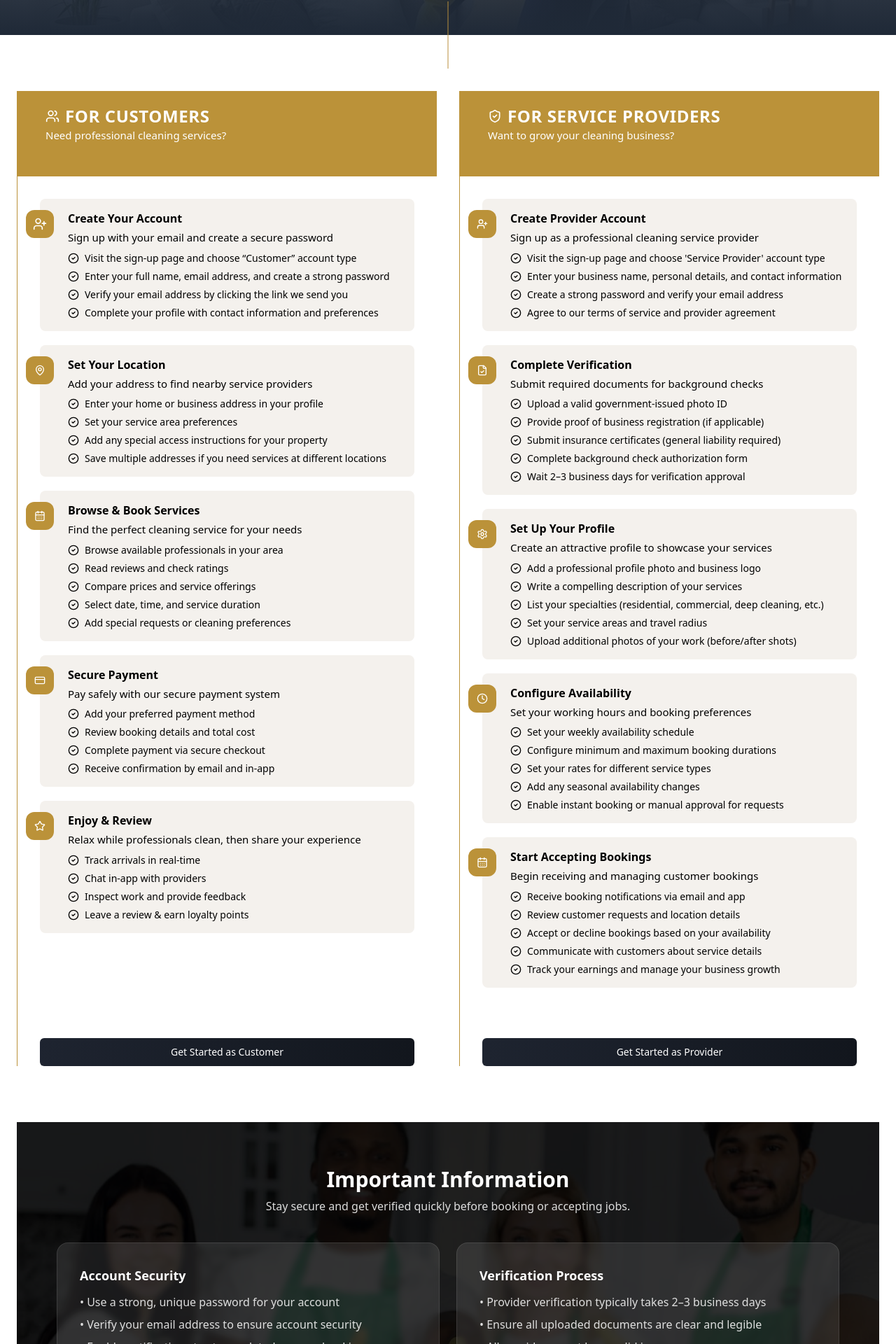
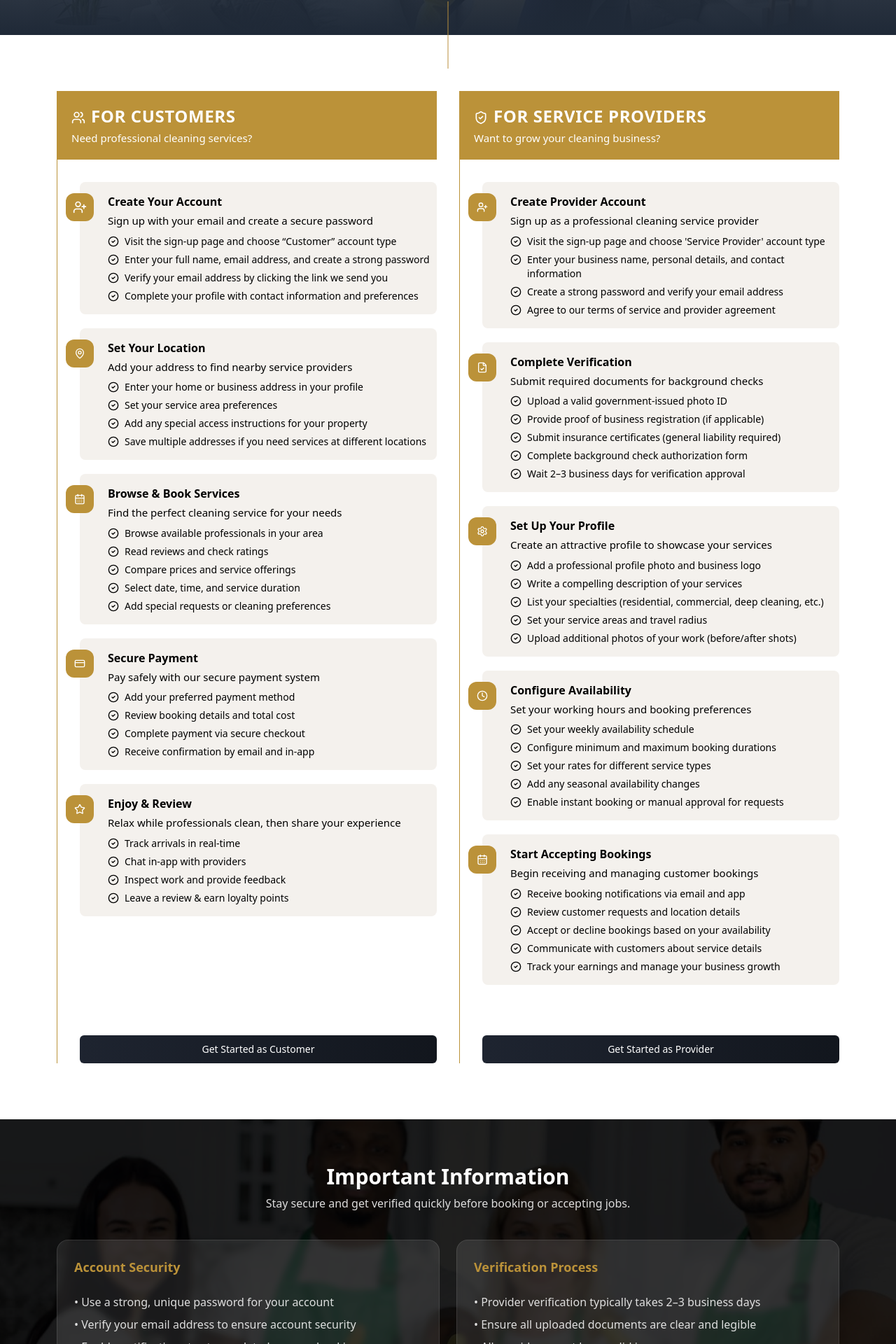
Before and after one commit to madhutechwarehut-pixel/crownstandard-frontend, a Next.js app: page /how-to-get-started in a window 1280 px wide. Shown: the part 462-2382 px from the top of the page at 70% size. Built offline with nearby package versions, Linux system fonts and the light colour scheme.

Commit message:
07.10.2025
Fixed the design and the responsive for Home & Get Started Page

```diff
--- a/app/(home)/how-to-get-started/page.tsx
+++ b/app/(home)/how-to-get-started/page.tsx
@@ -72,24 +72,25 @@ export default function HowToGetStartedPage() {
                 page="Getting Started Guide"
             />
             <div className="px-6 py-10 pb-0 mx-auto max-w-7xl">
+                <div className="container">
                     {/* Two main cards */}
                     <div className="grid grid-cols-1 gap-6 mt-10 mb-20 md:grid-cols-2 lg:gap-8">
                         {/* Customers */}
                         <section className="overflow-hidden border-l-[1px] border-l-[#BB9239] bg-card text-card-foreground relative">
                             {/* Gold label bar */}
-                        <div className="px-5 py-3 text-white md:px-10 md:py-5 bg-[#BB9239]">
+                            <div className="px-2 lg:px-5 py-3 text-white md:px-4 md:py-5 bg-[#BB9239]">
                                 <div className="flex items-center gap-2">
                                     <Users className="w-5 h-5 shrink-0" />
-                                <span className="uppercase tracking-wide font-semibold text-[12px] md:text-2xl">
+                                    <span className="uppercase tracking-wide font-semibold text-[12px] md:text-xl lg:text-2xl mb-1">
                                         For Customers
                                     </span>
                                 </div>
-                            <p className="text-[15px] text-muted-foreground mb-6 md:mb-7">
+                                <p className="text-[15px] text-muted-foreground">
                                     Need professional cleaning services?
                                 </p>
                             </div>
 
-                        <div className="p-6 mb-20 md:p-8">
+                            <div className="p-6 mb-20 md:p-8 md:pr-0">
 
                                 <ol className="space-y-4 md:space-y-5">
                                     {/* 1 */}
@@ -214,7 +215,7 @@ export default function HowToGetStartedPage() {
                                 </ol>
 
                             </div>
-                        <div className="absolute bottom-0 w-full p-6 pb-0 md:p-8 md:pb-0">
+                            <div className="absolute bottom-0 w-full p-6 pb-0 md:p-8 md:pb-0 md:pr-0">
                                 <CTAButton size="lg" variant="primaryGradient" className="w-full mt-7">
                                     Get Started as Customer
                                 </CTAButton>
@@ -224,19 +225,19 @@ export default function HowToGetStartedPage() {
                         {/* Providers */}
                         <section className="overflow-hidden border-l-[1px] border-l-[#BB9239] bg-card text-card-foreground relative">
                             {/* Gold label bar */}
-                        <div className="px-5 py-3 text-white md:px-10 md:py-5 bg-[#BB9239]">
+                            <div className="px-2 lg:px-5 py-3 text-white md:px-4 md:py-5 bg-[#BB9239]">
                                 <div className="flex items-center gap-2">
                                     <ShieldCheck className="w-5 h-5 shrink-0" />
-                                <span className="uppercase tracking-wide font-semibold text-[12px] md:text-2xl">
+                                    <span className="uppercase tracking-wide font-semibold text-[12px] md:text-xl lg:text-2xl mb-1">
                                         For Service Providers
                                     </span>
                                 </div>
-                            <p className="text-[15px] text-muted-foreground mb-6 md:mb-7">
+                                <p className="text-[15px] text-muted-foreground">
                                     Want to grow your cleaning business?
                                 </p>
                             </div>
 
-                        <div className="p-6 mb-20 md:p-8">
+                            <div className="p-6 mb-20 md:p-8 md:pr-0">
 
                                 <ol className="space-y-4 md:space-y-5">
                                     {/* 1 */}
@@ -354,14 +355,15 @@ export default function HowToGetStartedPage() {
                                     </li>
                                 </ol>
                             </div>
-                        <div className="absolute bottom-0 w-full p-6 pb-0 md:pb-0 md:p-8">
+                            <div className="absolute bottom-0 w-full p-6 pb-0 md:pb-0 md:p-8 md:pr-0">
                                 <CTAButton size="lg" variant="primaryGradient" className="w-full mt-7">
                                     Get Started as Provider
                                 </CTAButton>
                             </div>
                         </section>
                     </div>
-
+                </div>
+            </div>
 
                 {/* Important info strip */}
                 <section className="relative py-12 overflow-hidden text-white sm:py-14 md:py-16">
@@ -380,7 +382,7 @@ export default function HowToGetStartedPage() {
 
                     <div className="container">
                         <div className="max-w-4xl mx-auto text-center">
-                            <h2 className="text-2xl font-extrabold md:text-3xl">
+                            <h2 className="text-2xl font-bold md:text-3xl">
                                 Important Information
                             </h2>
                             <p className="mt-2 text-sm md:text-base text-white/85">
@@ -391,8 +393,8 @@ export default function HowToGetStartedPage() {
                         {/* info cards grid */}
                         <div className="grid gap-6 mt-10 sm:grid-cols-2">
                             {/* Account Security */}
-                            <div className="p-6 border rounded-2xl bg-white/10 backdrop-blur-sm border-white/10 md:p-8">
-                                <h3 className="text-lg font-semibold">Account Security</h3>
+                            <div className="p-4 border rounded-2xl bg-white/10 backdrop-blur-sm border-white/10 md:p-6">
+                                <h3 className="text-lg font-semibold text-[#BB9239] md-4 md:mb-6">Account Security</h3>
                                 <ul className="mt-3 space-y-2 text-sm text-left md:text-base text-white/85">
                                     <li>• Use a strong, unique password for your account</li>
                                     <li>• Verify your email address to ensure account security</li>
@@ -401,8 +403,8 @@ export default function HowToGetStartedPage() {
                             </div>
 
                             {/* Verification Process */}
-                            <div className="p-6 border rounded-2xl bg-white/10 backdrop-blur-sm border-white/10 md:p-8">
-                                <h3 className="text-lg font-semibold">Verification Process</h3>
+                            <div className="p-4 border rounded-2xl bg-white/10 backdrop-blur-sm border-white/10 md:p-6">
+                                <h3 className="text-lg font-semibold text-[#BB9239] md-4 md:mb-6">Verification Process</h3>
                                 <ul className="mt-3 space-y-2 text-sm text-left md:text-base text-white/85">
                                     <li>• Provider verification typically takes 2–3 business days</li>
                                     <li>• Ensure all uploaded documents are clear and legible</li>
@@ -416,7 +418,7 @@ export default function HowToGetStartedPage() {
 
                 <FAQSection/>
                 <BottomCTA />
-            </div>
+
         </>
     );
 }
--- a/components/BannerSection.tsx
+++ b/components/BannerSection.tsx
@@ -20,13 +20,13 @@ export default function BannerSection({ title, subtitle, imageUrl, page }: Banne
         </nav>
 
         {/* title */}
-        <h1 className="mt-3 text-2xl font-extrabold md:text-4xl lg:text-5xl drop-shadow-md">
+        <h1 className="mt-3 text-2xl font-bold md:text-4xl lg:text-5xl drop-shadow-md">
           {title}
         </h1>
 
         {/* subtitle */}
         {subtitle && (
-          <p className="max-w-3xl mx-auto mt-4 text-sm leading-relaxed text-white/85 sm:text-base md:text-lg">
+          <p className="max-w-3xl mx-auto lg:mt-4 text-sm lg:text-lg leading-relaxed text-white/85 sm:text-base">
             {subtitle}
           </p>
         )}
--- a/components/BottomCTA.tsx
+++ b/components/BottomCTA.tsx
@@ -24,9 +24,9 @@ export default function BottomCTA() {
                     />
 
                     {/* Content row */}
-                    <div className="relative z-10 flex flex-col items-center gap-8 px-6 py-8 pb-0 sm:px-8 sm:py-10 868:flex-row 868:items-end 868:justify-between 868:gap-10 868:pl-24 868:pr-10 868:py-14 sm:pb-0 sm:justify-center sm:items-center">
+                    <div className="relative z-10 flex flex-col items-center gap-8 px-6 py-8 pb-0 sm:px-8 sm:py-10 sm:flex-row 868:items-end sm:justify-between 868:gap-10 868:pl-24 868:pr-10 868:py-14 sm:pb-0 sm:justify-center sm:items-center">
                         {/* Left: icon + copy + buttons */}
-                        <div className="max-w-3xl md:max-w-xl">
+                        <div className="max-w-3xl md:max-w-xl md:pb-6 lg:pb-0">
                             <div className="mb-4 inline-grid h-10 w-10 place-items-center rounded-md bg-[#BB9239] sm:h-11 sm:w-11">
                                 <svg
                                     xmlns="http://www.w3.org/2000/svg"
@@ -44,7 +44,7 @@ export default function BottomCTA() {
                                 </svg>
                             </div>
 
-                            <h2 className="text-xl font-extrabold tracking-tight sm:text-2xl md:text-3xl">
+                            <h2 className="text-xl font-semibold tracking-tight sm:text-2xl md:text-3xl">
                                 Still have questions?
                             </h2>
                             <p className="max-w-xl mt-2 text-sm text-white/80 sm:text-base">
@@ -64,7 +64,7 @@ export default function BottomCTA() {
 
                         {/* Right: cleaning model */}
                         {/* Mobile: inline image below content */}
-                        <div className="self-center w-full max-w-xs sm:max-w-sm 868:hidden">
+                        <div className="self-center w-full md:w-50 max-w-xs sm:max-w-sm 868:hidden md:absolute md:bottom-0 md:right-[-40px]">
                             <Image
                                 src="/cleaning-person.png"
                                 alt="Cleaning person"
--- a/components/FAQSection.tsx
+++ b/components/FAQSection.tsx
@@ -29,7 +29,7 @@ export default function FAQSection() {
     <section className="py-16 bg-background">
       <div className="container">
         <div className="max-w-3xl mx-auto text-center">
-          <h2 className="text-2xl font-extrabold tracking-tight md:text-3xl">
+          <h2 className="text-2xl font-bold tracking-tight md:text-3xl">
             Frequently Asked Questions
           </h2>
           <p className="mt-2 text-sm md:text-base text-muted-foreground">
--- a/components/FeatureCards.tsx
+++ b/components/FeatureCards.tsx
@@ -41,7 +41,7 @@ function FeatureCard({
 }) {
   return (
     <article
-      className={`relative rounded-[22px] p-6 md:p-10 shadow-soft ${
+      className={`relative rounded-[18px] md:rounded-[22px] p-3 md:p-4 lg:p-8 shadow-soft ${
         dark ? "bg-brand-dark text-white" : "bg-white"
       }`}
     >
@@ -49,7 +49,7 @@ function FeatureCard({
 
       {/* big icon tile */}
       <div
-        className={`inline-flex h-16 w-16 items-center justify-center rounded-lg md:h-20 md:w-20 ${
+        className={`inline-flex h-16 w-16 items-center justify-center rounded-lg lg:h-20 lg:w-20 p-3 ${
           dark ? "bg-brand-gold text-white" : "bg-brand-gold text-white"
         }`}
       >
@@ -57,9 +57,9 @@ function FeatureCard({
       </div>
 
       <h3
-        className={`mt-6 font-semibold leading-tight ${
+        className={`mt-8 font-semibold leading-tight ${
           dark ? "text-white" : "text-slate-900"
-        } text-xl md:text-3xl`}
+        } text-xl  md:text-2xl lg:text-3xl`}
       >
         {title}
       </h3>
@@ -99,7 +99,7 @@ export default function FeatureCards() {
       <div className="absolute inset-x-0 h-full bg-brand-gold -z-10" />
 
       {/* pull cards upward to overlap the band */}
-      <div className="grid gap-6 p-5 pb-10 mx-auto -mt-16 max-w-7xl md:-mt-20 md:grid-cols-3">
+      <div className="grid gap-4 lg:gap-6 p-5 pb-10 mx-auto -mt-16 max-w-7xl md:-mt-20 sm:grid-cols-2 md:grid-cols-3">
         <FeatureCard
           title="Quick Booking"
           desc="Book your cleaning service in just 3 steps. Select date, time, and preferences."
--- a/components/NeedCleaning.tsx
+++ b/components/NeedCleaning.tsx
@@ -3,22 +3,22 @@ import Link from "next/link";
 
 export default function NeedCleaning() {
   return (
-    <section id="about" className="section">
-      <div className="grid items-center gap-10 lg:grid-cols-2">
+    <section id="about" className="px-5">
+      <div className="grid items-center gap-4 md:gap-6 lg:gap-10 md:grid-cols-2">
         {/* left: image */}
-        <div className="relative w-full overflow-hidden rounded-2xl shadow-soft aspect-[16/12] lg:aspect-[5/4]">
+        <div className="relative w-full overflow-hidden rounded-2xl shadow-soft aspect-[16/12] lg:aspect-[5/4] h-full">
           <Image
             src="/index-image1.png"
             alt="Cleaner with supplies"
             fill
             priority={false}
             sizes="(min-width: 1024px) 550px, 100vw"
-            className="object-contain"
+            className="object-cover"
           />
         </div>
 
         {/* right: content */}
-        <div className="px-5">
+        <div className="lg:px-5">
           {/* icon tile */}
           <div className="inline-flex items-center justify-center w-16 h-16 text-white rounded-lg bg-brand-gold">
             {/* shield/stack icon to match the mock */}
@@ -28,7 +28,7 @@ export default function NeedCleaning() {
             </svg>
           </div>
 
-          <h2 className="mt-5 text-3xl font-extrabold tracking-tight text-slate-900 md:text-4xl">
+          <h2 className="mt-5 font-bold tracking-tight text-slate-900 text-2xl md:text-3xl mdlg:text-4xl">
             Need Cleaning?
           </h2>
           <p className="mt-2 text-slate-500">
```
Lines whose indentation alone changed are shown as unchanged.
